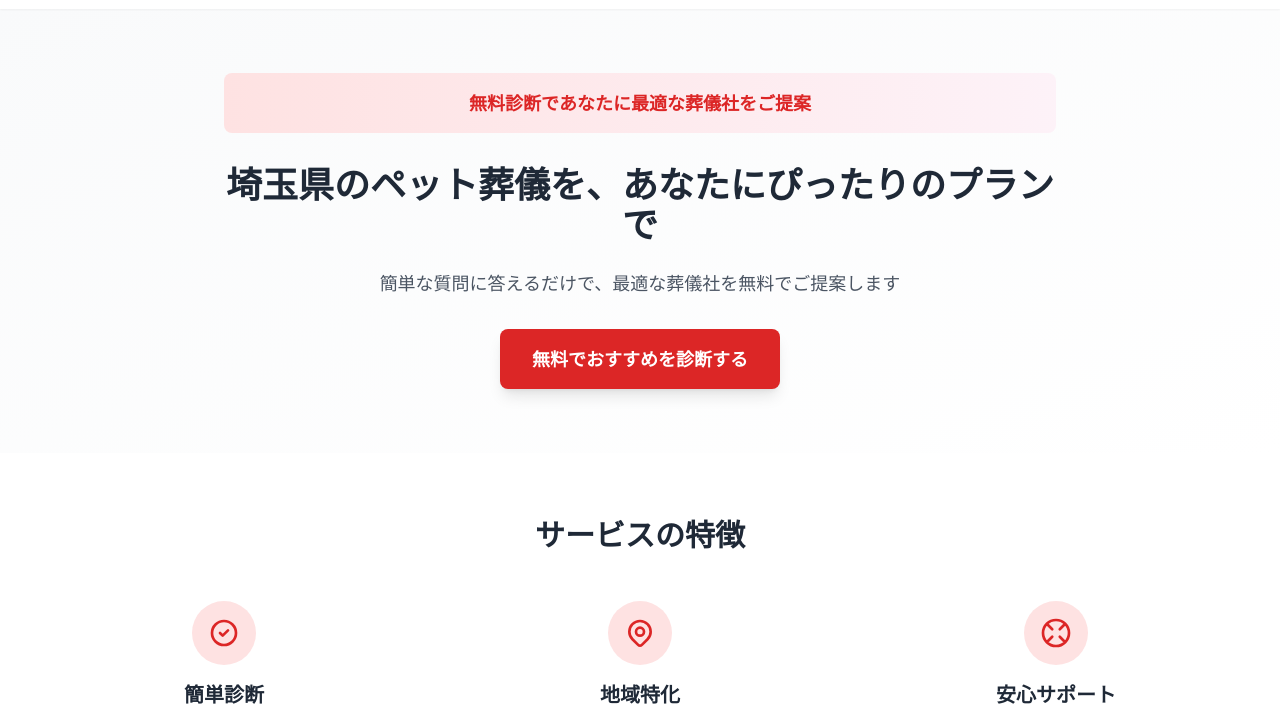
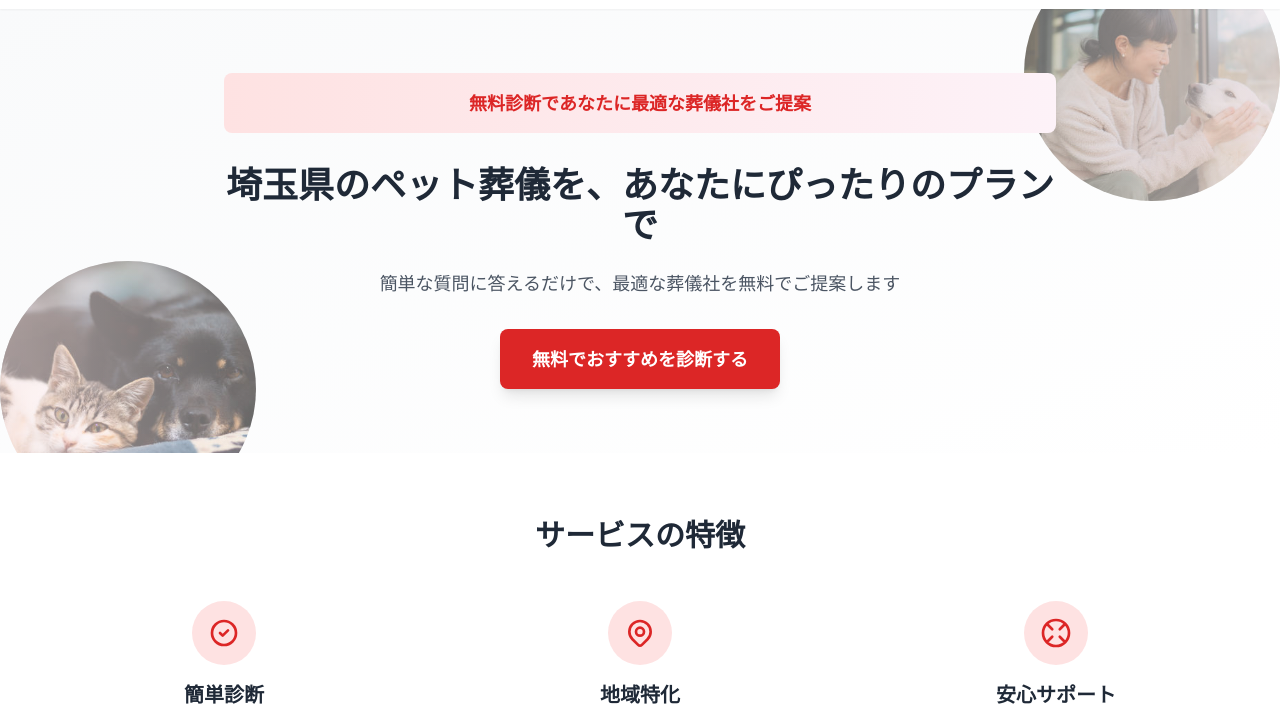
Before and after one commit to north25mouth/petfunreal, a plain HTML site: page index.html in a window 1280 px wide. Shown: the part 55-773 px from the top of the page. Drawn offline with nearby package versions, Linux system fonts and the light colour scheme.

Commit message:
ヒーローセクションにペット画像を追加・調整
- 左右にペット画像を配置（半楕円切り抜き）
- 右画像を右上、左画像を左下に対称配置
- 画像サイズを調整（w-64 h-64）
- 透明度とホバー効果を追加
- 右下のキャラクター吹き出しを削除
- アニメーション効果を削除して静的な配置に変更

```diff
--- a/index.html
+++ b/index.html
@@ -59,20 +59,11 @@
             box-shadow: 0 10px 25px rgba(220, 38, 38, 0.2);
         }
 
-        .character-bubble {
-            animation: bounce 2s infinite;
-        }
 
-        @keyframes bounce {
-            0%, 20%, 50%, 80%, 100% {
-                transform: translateY(0);
-            }
-            40% {
-                transform: translateY(-10px);
-            }
-            60% {
-                transform: translateY(-5px);
-            }
+
+        .hero-pet-image {
+            clip-path: ellipse(50% 50% at 50% 50%);
+            filter: drop-shadow(0 10px 20px rgba(0,0,0,0.1));
         }
     </style>
 </head>
@@ -102,8 +93,28 @@
     </header>
 
     <!-- ヒーローセクション -->
-    <section class="bg-gradient-to-br from-pet-light-gray to-white py-16">
-        <div class="max-w-4xl mx-auto px-4 sm:px-6 lg:px-8 text-center">
+    <section class="bg-gradient-to-br from-pet-light-gray to-white py-16 relative overflow-hidden">
+        <!-- 左側のペット画像 -->
+        <div class="absolute left-0 bottom-0 transform -translate-x-1/6 translate-y-1/4 hidden lg:block">
+            <div class="relative">
+                <img src="images/istockphoto-1307344975-612x612.jpg"
+                     alt="ペットの画像"
+                     class="w-64 h-64 object-cover hero-pet-image opacity-60 hover:opacity-80 transition-all duration-700">
+                <div class="absolute inset-0 bg-gradient-to-r from-pet-light-red/40 to-transparent rounded-full"></div>
+            </div>
+        </div>
+
+        <!-- 右側のペット画像（右上配置） -->
+        <div class="absolute right-0 top-0 transform translate-x-1/6 -translate-y-1/4 hidden lg:block">
+            <div class="relative">
+                <img src="images/istockphoto-2172896101-612x612.jpg"
+                     alt="ペットの画像"
+                     class="w-64 h-64 object-cover hero-pet-image opacity-60 hover:opacity-80 transition-all duration-700">
+                <div class="absolute inset-0 bg-gradient-to-l from-pet-light-red/40 to-transparent rounded-full"></div>
+            </div>
+        </div>
+
+        <div class="max-w-4xl mx-auto px-4 sm:px-6 lg:px-8 text-center relative z-10">
             <!-- 無料診断バナー -->
             <div class="bg-gradient-to-r from-pet-light-red to-pink-50 rounded-lg p-4 mb-8 fade-in">
                 <p class="text-pet-red font-semibold text-lg">無料診断であなたに最適な葬儀社をご提案</p>
@@ -194,12 +205,6 @@
                 </div>
             </div>
 
-            <!-- キャラクターと吹き出し -->
-            <div class="fixed bottom-8 right-8 hidden md:block">
-                <div class="bg-white rounded-lg shadow-lg p-4 max-w-xs character-bubble">
-                    <p class="text-sm text-gray-700">私たちがあなたに最適な「ペット葬儀社」を見つけます。</p>
-                </div>
-            </div>
         </div>
     </section>
 
```
Also changed, not shown: images/istockphoto-1307344975-612x612.jpg (added), images/istockphoto-2172896101-612x612.jpg (added).
